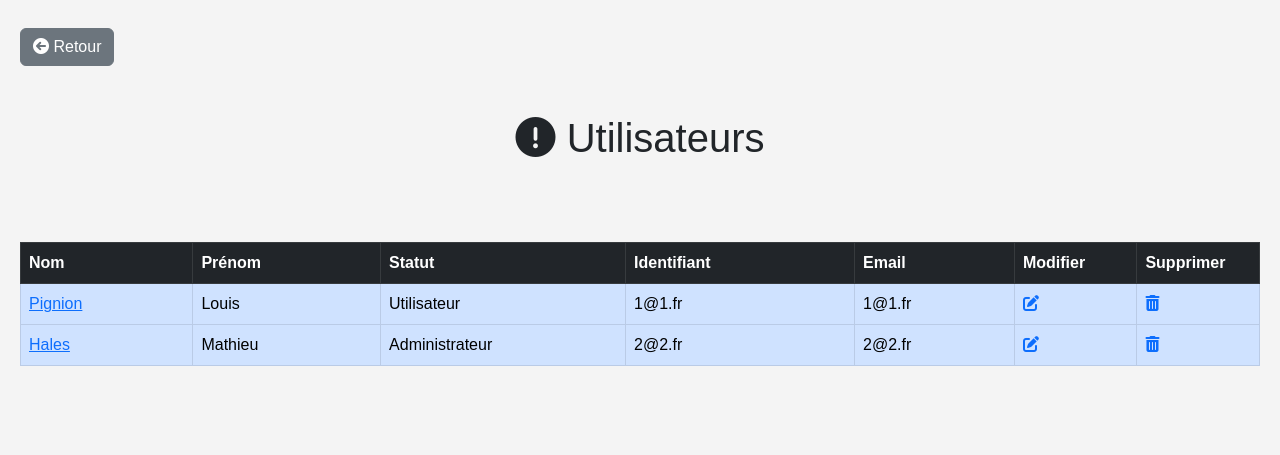
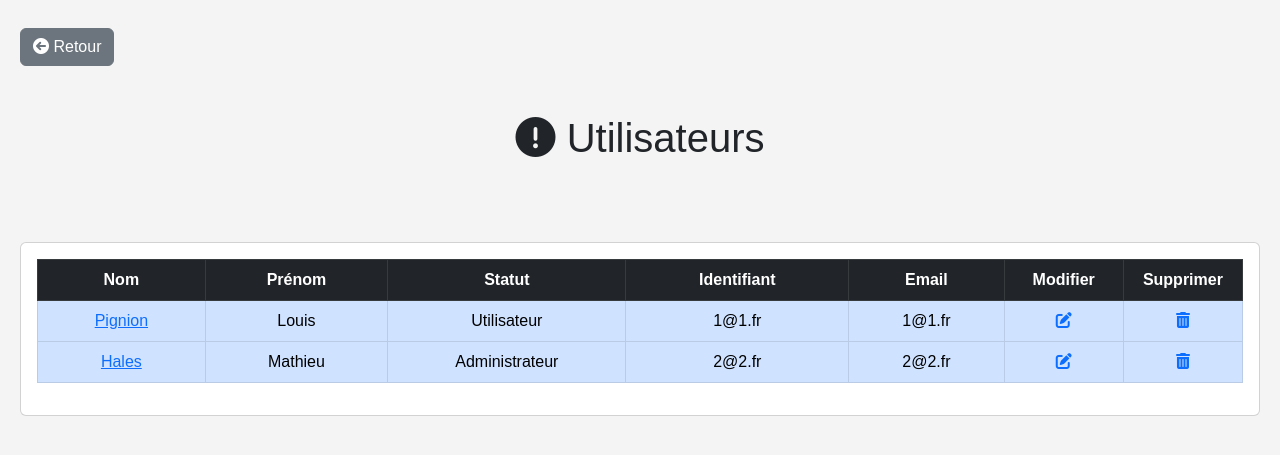
Before and after one commit to tanguym77/Projet-Billetterie, a PHP site: template vue/UI/Organisateur/listeUser.php in a window 1280 px wide. Shown: the top 455 px of the page. Run offline with PHP 8.4, Linux system fonts and the light colour scheme; the template is opened without the code that fills it, so the values that code supplies are empty; data comes from the database, SQL or seed files in the repository.

Commit message:
change listeU

```diff
--- a/vue/UI/Organisateur/listeUser.php
+++ b/vue/UI/Organisateur/listeUser.php
@@ -78,6 +78,7 @@
 
 
     <br>
+    <div class="card card-alert text-center bg-card-liste">
     <div class="card-body">
         <div class="table-responsive">
             <table class="table table-bordered" id="dataTable">
@@ -134,7 +135,7 @@
             </table>
         </div>
     </div>
-
+                </div>
 </body>
 
 </html>
```
